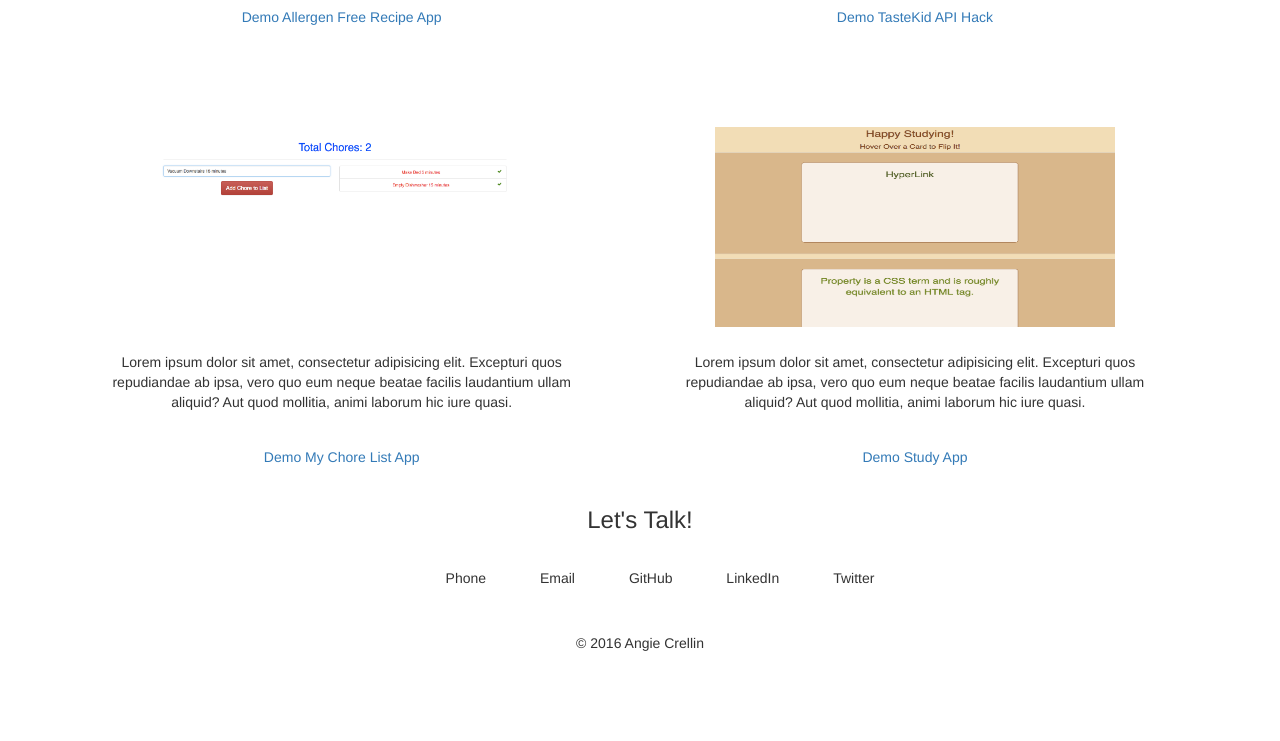
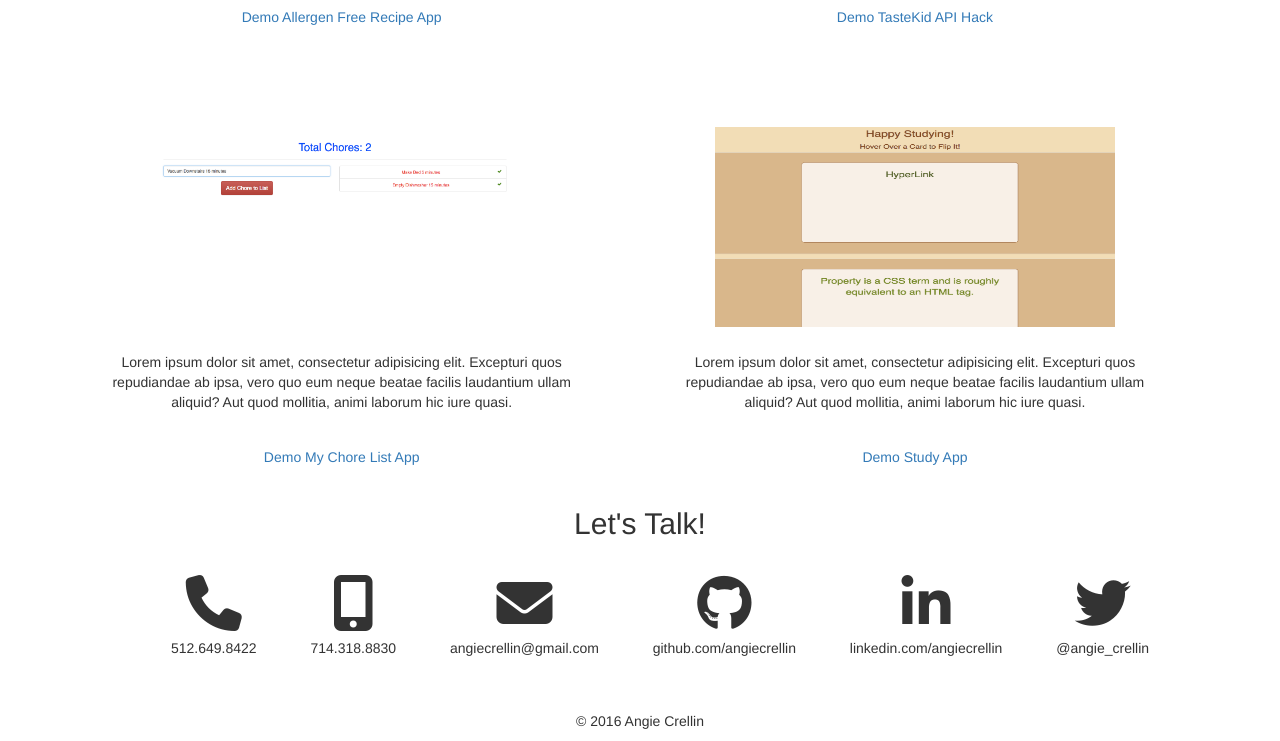
Before and after one commit to angiecrellin/portfolio-site, a website: page index.html in a window 1280 px wide. Shown: the part 1934-2675 px from the top of the page. Before the commit the page ends 2597 px from the top, so only its background shows below. Drawn offline with nearby package versions, Linux system fonts and the light colour scheme.

Commit message:
initial commit

```diff
--- a/index.html
+++ b/index.html
@@ -6,6 +6,7 @@
     <meta http-equiv="X-UA-Compatible" content="IE=edge">
     <meta name="viewport" content="width=device-width, initial-scale=1">
     <title>Angie Crellin</title>
+    <script src="https://use.fontawesome.com/8415237afb.js"></script>
     <link rel="stylesheet" href="node_modules/normalize.css/normalize.css" />
     <link rel="stylesheet" href="node_modules/bootstrap/dist/css/bootstrap.min.css" />
     <link href="css/style.css" rel="stylesheet">
@@ -114,14 +115,33 @@
     <section class="container" id="contact">
         <div class="row">
             <div class="col-md-12">
-                <h3>Let's Talk!</h3>
+                <h2>Let's Talk!</h2>
                 <div >
                     <ul id="contact-info">
-                        <li class="contacts">Phone</li>
-                        <li class="contacts">Email</li>
-                        <li class="contacts">GitHub</li>
-                        <li class="contacts">LinkedIn</li>
-                        <li class="contacts">Twitter</li>
+                        <li class="contacts">
+                            <i class="fa fa-phone fa-4x" aria-hidden="true"></i>
+                            <h5>512.649.8422</h5>
+                        </li>
+                        <li class="contacts">
+                            <i class="fa fa-mobile fa-4x" aria-hidden="true"></i>
+                            <h5>714.318.8830</h5>
+                        </li>
+                        <li class="contacts">
+                            <i class="fa fa-envelope fa-4x" aria-hidden="true"></i>
+                            <h5>angiecrellin@gmail.com
+                        </li>
+                        <li class="contacts">
+                            <i class="fa fa-github fa-4x" aria-hidden="true"></i>
+                            <h5>github.com/angiecrellin
+                        </li>
+                        <li class="contacts">
+                            <i class="fa fa-linkedin fa-4x" aria-hidden="true"></i>
+                            <h5>linkedin.com/angiecrellin</h5>
+                        </li>
+                        <li class="contacts">
+                            <i class="fa fa-twitter fa-4x" aria-hidden="true"></i>
+                            <h5>@angie_crellin
+                        </li>
                     </ul>
                 </div>
             </div>
```
